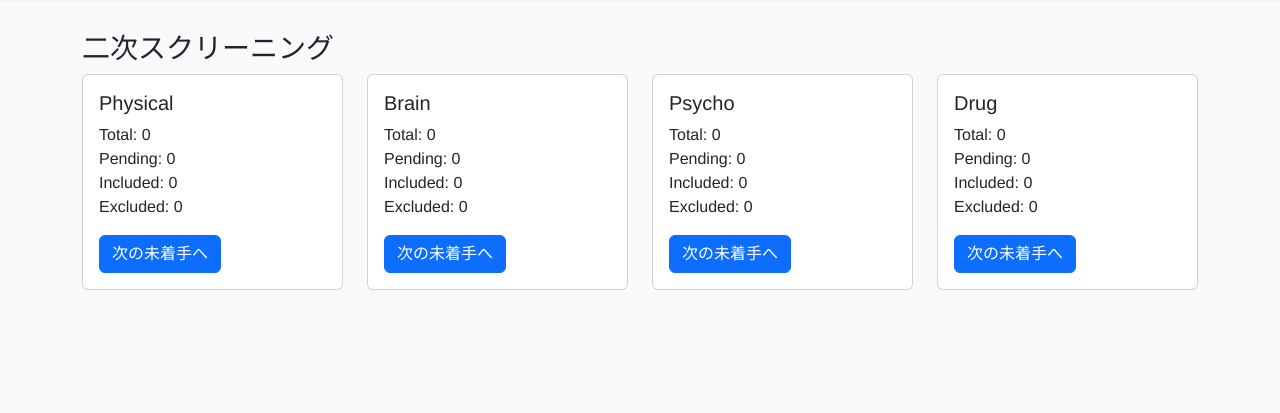
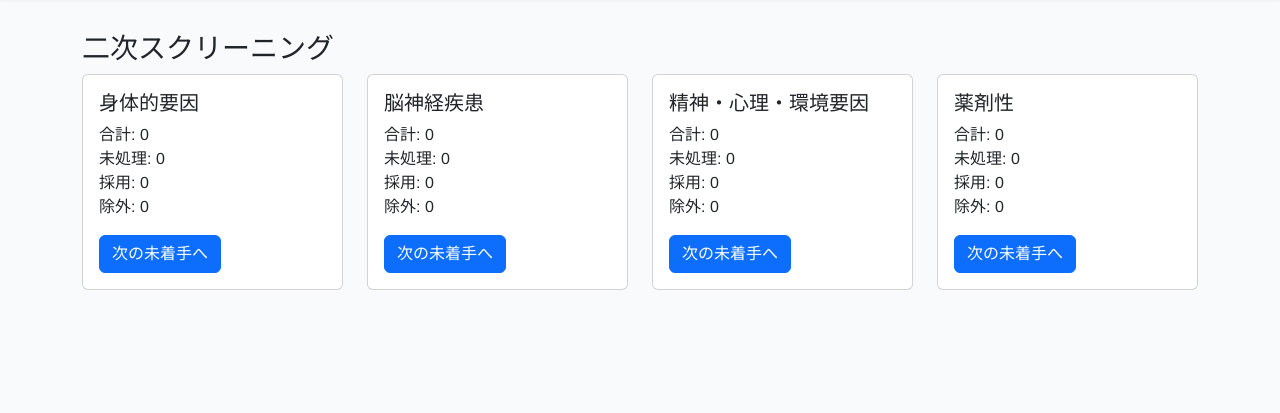
Before and after one commit to kasadera-creator/apathy_screen, a FastAPI app: page /secondary in a window 1280 px wide. Shown: the part 68-481 px from the top of the page. Run offline with FastAPI, Linux system fonts and the light colour scheme; the visitor is signed in with stand-in values (Sample User, id 1).

Commit message:
日本語化

```diff
--- a/app/main.py
+++ b/app/main.py
@@ -123,6 +123,13 @@ app = FastAPI()
 
 templates = Jinja2Templates(directory=str(TEMPLATE_DIR))
 templates.env.globals["GROUP_NAMES"] = GROUP_NAMES
+# 二次スクリーニングのグループ表示ラベル（日本語）
+templates.env.globals["SECONDARY_GROUP_LABELS"] = {
+    "physical": "身体的要因",
+    "brain": "脳神経疾患",
+    "psycho": "精神・心理・環境要因",
+    "drug": "薬剤性",
+}
 
 app.mount("/static", StaticFiles(directory=str(BASE_DIR / "static")), name="static")
 
--- a/templates/base.html
+++ b/templates/base.html
@@ -127,6 +127,11 @@
                 <i class="bi bi-list-ul"></i>担当文献一覧（進捗）
               </a>
             </li>
+            <li>
+              <a class="dropdown-item" href="/secondary">
+                <i class="bi bi-filter-square"></i>二次スクリーニング
+              </a>
+            </li>
             <li><hr class="dropdown-divider"></li>
             <li>
               <a class="dropdown-item text-warning" href="/conflicts?mode=disease">
--- a/templates/index.html
+++ b/templates/index.html
@@ -30,6 +30,9 @@
               </a>
               <a class="btn btn-outline-light fw-bold rounded-pill px-4" href="/scale_screen">
                 <i class="bi bi-play-fill me-1"></i>尺度スクリーニング
+              </a>
+              <a class="btn btn-outline-light fw-bold rounded-pill px-4" href="/secondary">
+                <i class="bi bi-filter-square me-1"></i>二次スクリーニング
               </a>
             </div>
             <p class="mt-3 mb-0 small text-white opacity-75">
--- a/templates/secondary_index.html
+++ b/templates/secondary_index.html
@@ -9,8 +9,8 @@
     <div class="col-md-3 mb-3">
       <div class="card">
         <div class="card-body">
-          <h5 class="card-title">{{ g|capitalize }}</h5>
-          <p class="card-text">Total: {{ s.total }}<br>Pending: {{ s.pending }}<br>Included: {{ s.included }}<br>Excluded: {{ s.excluded }}</p>
+          <h5 class="card-title">{{ SECONDARY_GROUP_LABELS[g] if g in SECONDARY_GROUP_LABELS else g|capitalize }}</h5>
+          <p class="card-text">合計: {{ s.total }}<br>未処理: {{ s.pending }}<br>採用: {{ s.included }}<br>除外: {{ s.excluded }}</p>
           <a href="/secondary/{{ g }}/next" class="btn btn-primary">次の未着手へ</a>
         </div>
       </div>
```
